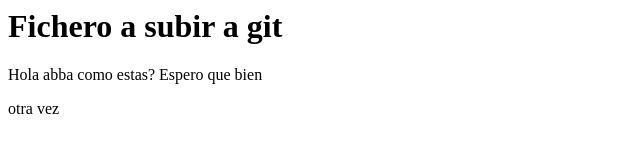
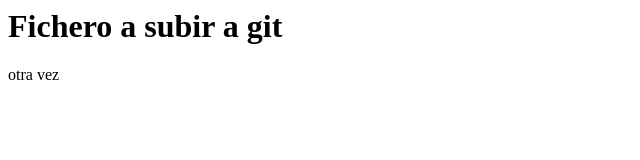
Before and after one commit to abbadehan/CursoGit, a plain HTML site: page index.html in a window 1280 px wide. Shown: the whole page, without its empty margins (0-640 px from the left). Drawn offline with Linux system fonts and the light colour scheme.

Commit message:
prueba cuarta

```diff
--- a/index.html
+++ b/index.html
@@ -6,7 +6,6 @@
 </head>
 <body>
 <h1>Fichero a subir a git</h1>
-<p>Hola abba como estas? Espero que bien </p>
 
 <p>otra vez</p>
 </body>
```
